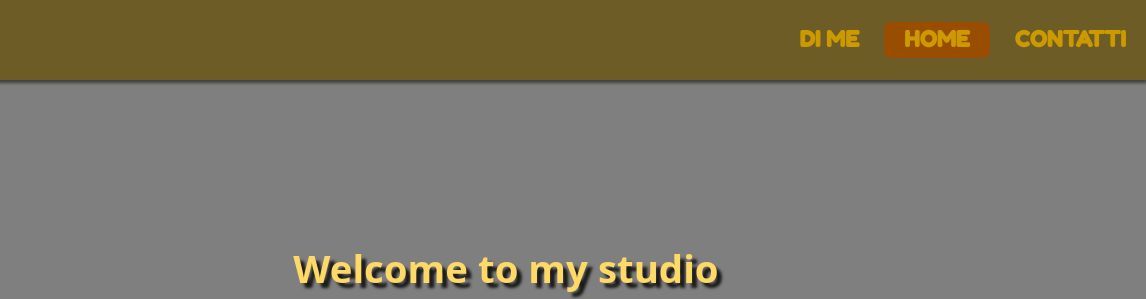
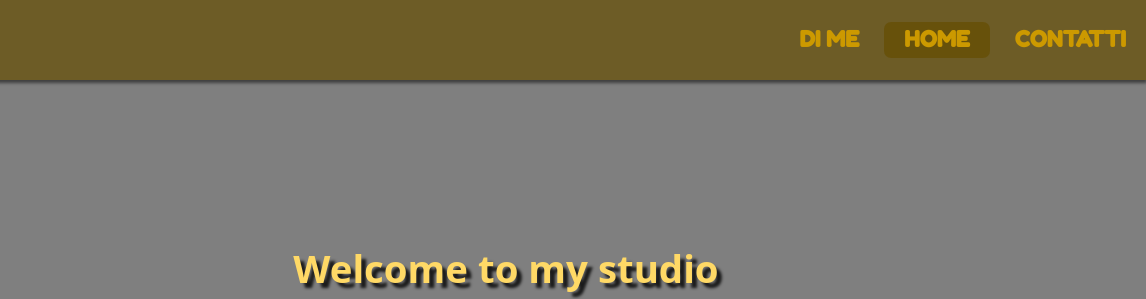
Before and after one commit to Phobos780/biography, a plain HTML site: page index.html in a window 1280 px wide. Shown: the top 299 px of the page, 134-1280 px from the left. Drawn offline with Linux system fonts and the light colour scheme.

Commit message:
Update style.css

```diff
--- a/css/style.css
+++ b/css/style.css
@@ -121,7 +121,7 @@ nav li a{
 }
 
 .active{/*con questa classe il pulsante del menu rimane sempre acceso e dimostra in che pagina mi trovo*/
-  background: #994d00;/*il colore dello sfondo quando passi con mous*/
+  background: rgba(102, 77, 0, .7);/*in questo modo diamo il colore al header, ma anche la trasparenza. la diferenza da ** opacity ** (vedi qui sotto) è che in questo modo rendiamo trastparente solamente lo sfondo e non tutto quello che c'è nel header (che va da 0 a 1, come con ** opacity **) ** a ** sta per opacity */
   border-radius: 7px;/*per arotondare gli angoli*/
 
 }
```
